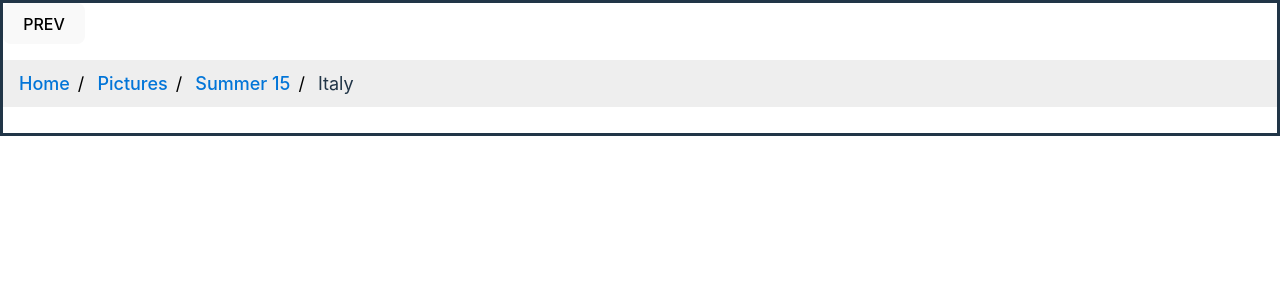
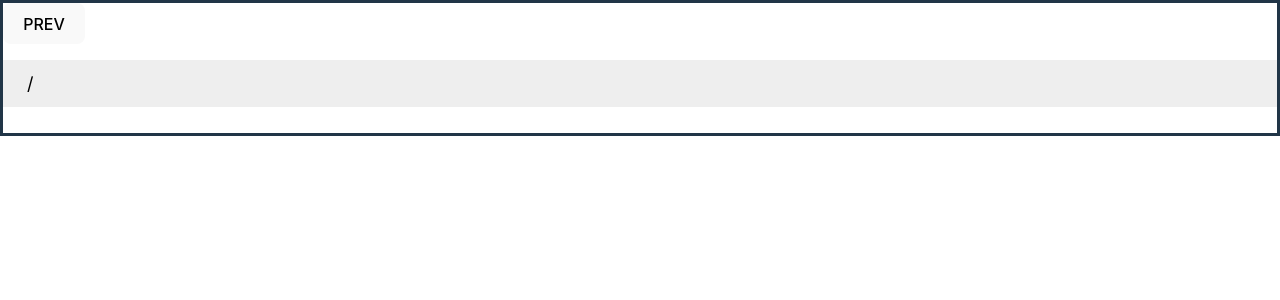
Before and after one commit to charlesgles9/CurseFileServer, a React (Vite) app in the folder client/: page / in a window 1280 px wide. Shown: the top 300 px of the page. Built offline with nearby package versions, Linux system fonts and the light colour scheme.

Commit message:
added breadcrumbs and improved directory traversal

```diff
--- a/client/src/App.tsx
+++ b/client/src/App.tsx
@@ -1,6 +1,7 @@
 import { useEffect, useState } from 'react'
 import './App.css'
 import Axios from 'axios'
+import BreadCrumb from './components/BreadCrumb'
 
 
 function fileView(value:any,callback:()=>void){
@@ -25,33 +26,37 @@ function fileView(value:any,callback:()=>void){
 function App() {
 
   const [files,setFiles]=useState([])
+  const [dir,setDir]=useState("/")
   const axios=Axios.create({ withCredentials:true})
   useEffect(()=>{
    axios.get("http://localhost:8000/").then((response)=>{
-       setFiles(response.data)
+       const data=response.data
+       setFiles(data.files)
+       setDir(data.dir)
    })
   },[])
 
   const opendir=(folder:any)=>{
     axios.get(`http://localhost:8000/opendir/`,{params:{path:folder.path}}).then((response)=>{
-       setFiles(response.data)
+      const data=response.data
+       setFiles(data.files)
+       setDir(data.dir)
    })
   }
   const closedir=(folder:any)=>{
-    axios.get(`http://localhost:8000/closedir/`,{params:{path:folder.parent}}).then((response)=>{
-      setFiles(response.data)
+    axios.get(`http://localhost:8000/closedir/`,{params:{path:folder}}).then((response)=>{
+      const data=response.data
+      setFiles(data.files)
+      setDir(data.dir)
   })
   }
 
+
   return (
     <div className="App">
-      <button onClick={()=>{closedir(files[0])}}>PREV</button>
-      <ul className ="breadcrumb">
-          <li><a href="#">Home</a></li>
-          <li><a href="#">Pictures</a></li>
-          <li><a href="#">Summer 15</a></li>
-          <li>Italy</li>
-           </ul>
+      <button onClick={()=>{closedir(dir)}}>PREV</button>
+
+        {(<BreadCrumb path={dir}/>)}
          <div className='v-container'>
             {
               files.map((file,index)=>{
--- /dev/null
+++ b/client/src/components/BreadCrumb.tsx
@@ -0,0 +1,22 @@
+
+
+function CrumbItem(value:string,index:number){
+  return <li key={index}><a href="#">{value}</a></li>
+}
+
+function BreadCrumb(object:any){
+    // split the path to array chunks
+    const list:string[]=(object.path).split("/")
+    return <div>
+        <ul className ="breadcrumb">
+           {
+            list.map((value,index)=>{
+               return CrumbItem(value,index)
+            })
+           }
+     </ul>
+     </div>
+
+}
+
+export default BreadCrumb
```
Also changed, not shown: 1 other file (tests, documents, lock files or other folders).
